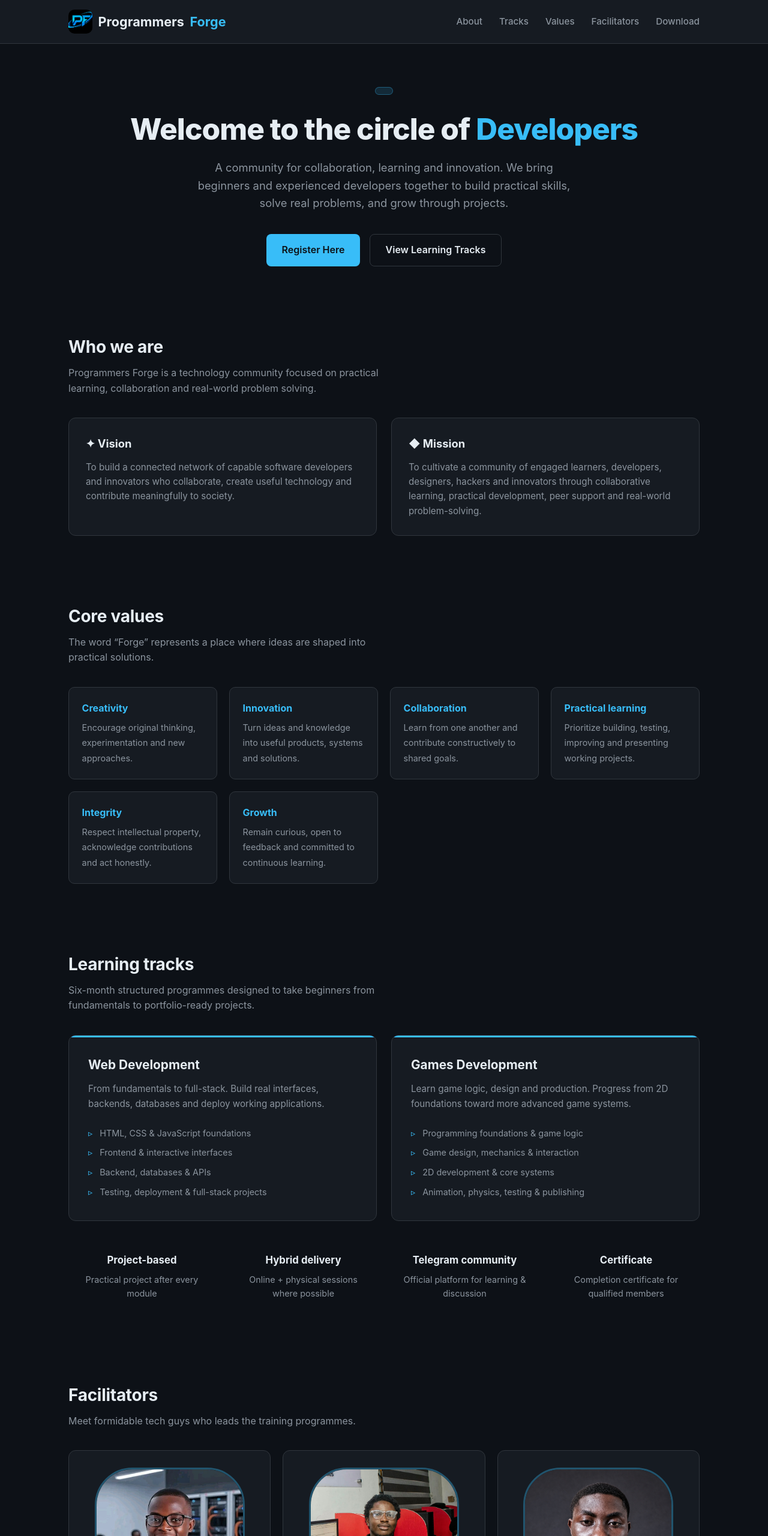
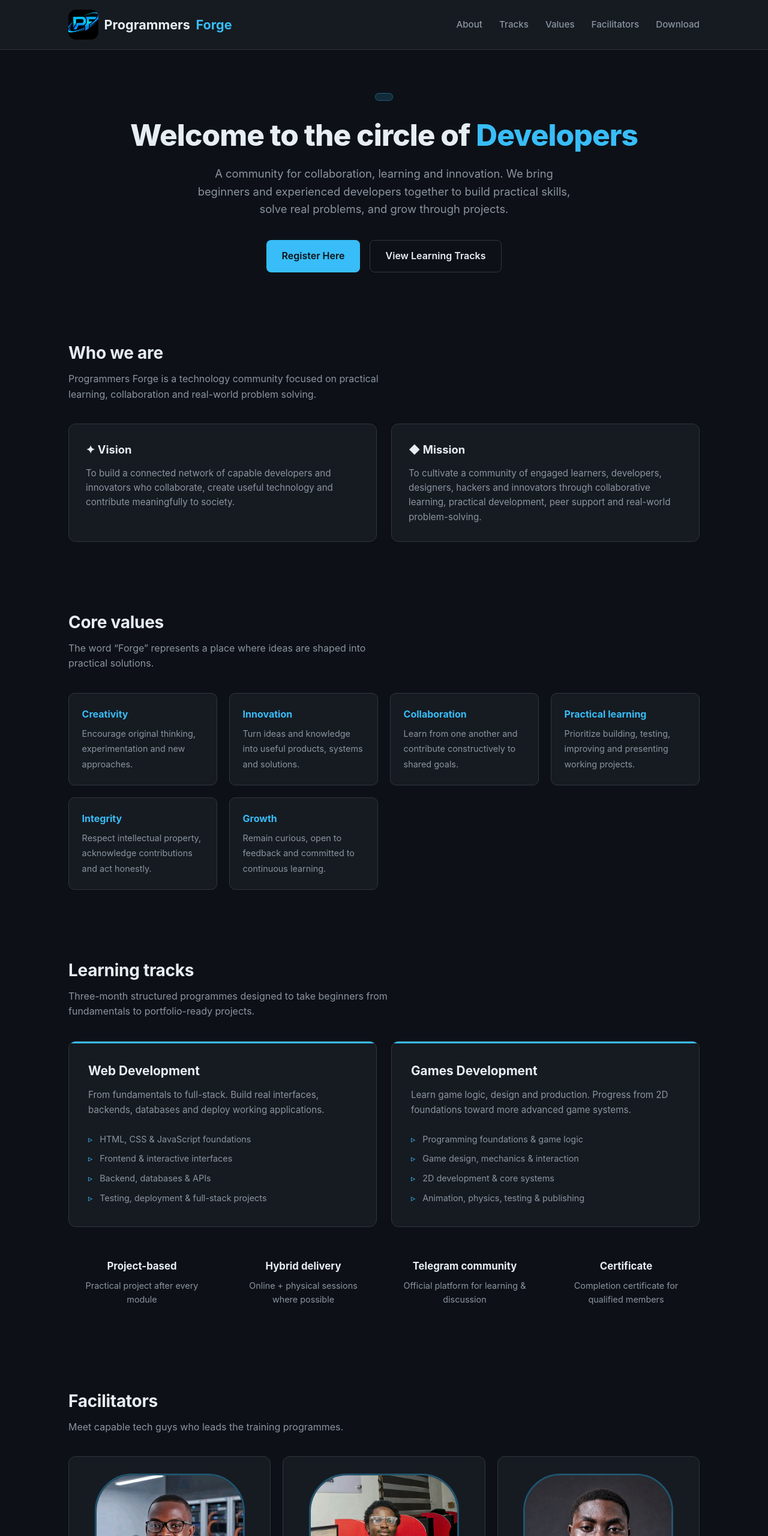
Before and after one commit to ProgrammersForge/programmers_forge, a plain HTML site: page index.html in a window 1280 px wide. Shown: the top 2560 px of the page at 60% size. Drawn offline with Linux system fonts and the light colour scheme.

Commit message:
Update index.html

```diff
--- a/index.html
+++ b/index.html
@@ -457,7 +457,7 @@
     <header>
         <nav class="nav">
             <div class="logo">
-                <img src="docs/logo.jpg" width="40" height="40" alt="Programmers Forge logo">
+                <img src="docs/logo.jpg" width="50" height="50" alt="Programmers Forge logo">
                 Programmers <span>Forge</span>
             </div>
             <ul class="nav-links">
@@ -501,7 +501,7 @@
             <div class="card">
                 <h3>✦ Vision</h3>
                 <p>
-                    To build a connected network of capable software developers and innovators
+                    To build a connected network of capable developers and innovators
                     who collaborate, create useful technology and contribute meaningfully to society.
                 </p>
             </div>
@@ -555,7 +555,7 @@
     <section id="tracks">
         <h2 class="section-title">Learning tracks</h2>
         <p class="section-subtitle">
-            Six-month structured programmes designed to take beginners from fundamentals
+            Three-month structured programmes designed to take beginners from fundamentals
             to portfolio-ready projects.
         </p>
 
@@ -617,7 +617,7 @@
     <section id="facilitators">
         <h2 class="section-title">Facilitators</h2>
         <p class="section-subtitle">
-           Meet formidable tech guys who leads the training programmes.
+           Meet capable tech guys who leads the training programmes.
         </p>
 
         <div class="values-grid">
@@ -676,7 +676,8 @@
     <!-- Footer -->
   <footer>
         <div class="logo">
-            Programmers Forge
+            <img src="docs/logo.jpg" width="50" height="50" alt="Programmers Forge logo">
+            Programmers <span>Forge</span>
         </div>
         <p>A technology community for collaboration, learning and innovation.</p>
         <p style="margin-top: 0.75rem; font-size: 0.85rem;">
```
